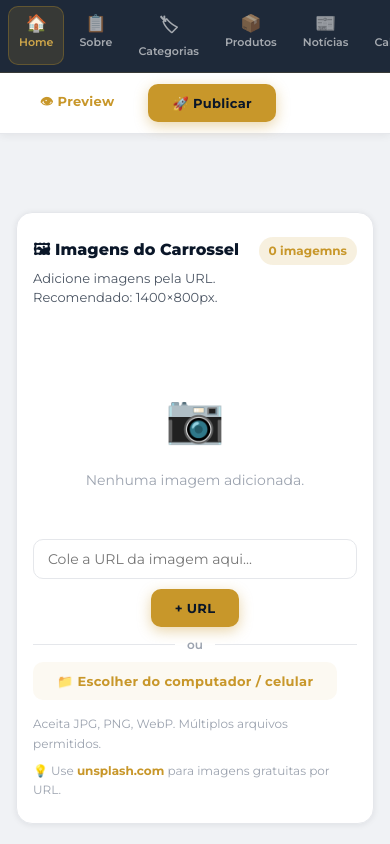
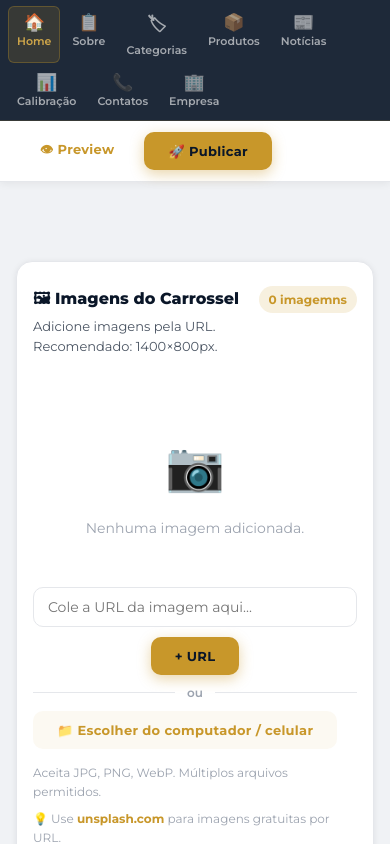
Before and after one commit to douglas9932/SiteStol, a React (Vite) app: page /admin in a window 390 px wide. Built offline with nearby package versions, Linux system fonts and the light colour scheme; no server answers; the database is empty; sample sign-in values are in the browser's storage.

Commit message:
Atualização banner

```diff
--- a/src/components/ApresentacaoBanner.js
+++ b/src/components/ApresentacaoBanner.js
@@ -27,6 +27,7 @@ export default function ApresentacaoBanner() {
         if (!dragging)
             return;
         const move = (e) => {
+            e.preventDefault(); // impede scroll ao arrastar no mobile
             const { clientX, clientY } = 'touches' in e ? e.touches[0] : e;
             const el = ref.current;
             const w = el?.offsetWidth ?? 340;
@@ -39,7 +40,7 @@ export default function ApresentacaoBanner() {
         const up = () => setDragging(false);
         window.addEventListener('mousemove', move);
         window.addEventListener('mouseup', up);
-        window.addEventListener('touchmove', move, { passive: true });
+        window.addEventListener('touchmove', move, { passive: false });
         window.addEventListener('touchend', up);
         return () => {
             window.removeEventListener('mousemove', move);
@@ -50,6 +51,6 @@ export default function ApresentacaoBanner() {
     }, [dragging]);
     if (!IS_APR)
         return null;
-    return (_jsxs("div", { ref: ref, className: `apr-window ${dragging ? 'apr-window--drag' : ''}`, style: { left: pos.x, top: pos.y, visibility: ready ? 'visible' : 'hidden' }, children: [_jsxs("div", { className: "apr-window__titlebar", onMouseDown: e => startDrag(e.clientX, e.clientY), onTouchStart: e => startDrag(e.touches[0].clientX, e.touches[0].clientY), children: [_jsxs("div", { className: "apr-window__dots", children: [_jsx("span", { className: "apr-window__dot apr-window__dot--red" }), _jsx("span", { className: "apr-window__dot apr-window__dot--yellow" }), _jsx("span", { className: "apr-window__dot apr-window__dot--green" })] }), _jsx("span", { className: "apr-window__titlebar-label", children: "demo.apresentacao" }), _jsx("div", { style: { width: 48 } })] }), _jsxs("div", { className: "apr-window__body", children: [_jsx("div", { className: "apr-window__icon", children: "\uD83D\uDC41" }), _jsxs("div", { className: "apr-window__text", children: [_jsx("p", { className: "apr-window__title", children: "Vers\u00E3o de Apresenta\u00E7\u00E3o" }), _jsx("p", { className: "apr-window__sub", children: "Ambiente de demonstra\u00E7\u00E3o \u2014 visualiza\u00E7\u00E3o exclusiva para o cliente" })] })] })] }));
+    return (_jsxs("div", { ref: ref, className: `apr-window ${dragging ? 'apr-window--drag' : ''}`, style: { left: pos.x, top: pos.y, visibility: ready ? 'visible' : 'hidden' }, children: [_jsxs("div", { className: "apr-window__titlebar", onMouseDown: e => startDrag(e.clientX, e.clientY), onTouchStart: e => { e.preventDefault(); startDrag(e.touches[0].clientX, e.touches[0].clientY); }, children: [_jsxs("div", { className: "apr-window__dots", children: [_jsx("span", { className: "apr-window__dot apr-window__dot--red" }), _jsx("span", { className: "apr-window__dot apr-window__dot--yellow" }), _jsx("span", { className: "apr-window__dot apr-window__dot--green" })] }), _jsx("span", { className: "apr-window__titlebar-label", children: "demo.apresentacao" }), _jsx("div", { style: { width: 48 } })] }), _jsxs("div", { className: "apr-window__body", children: [_jsx("div", { className: "apr-window__icon", children: "\uD83D\uDC41" }), _jsxs("div", { className: "apr-window__text", children: [_jsx("p", { className: "apr-window__title", children: "Vers\u00E3o de Apresenta\u00E7\u00E3o" }), _jsx("p", { className: "apr-window__sub", children: "Ambiente de demonstra\u00E7\u00E3o \u2014 visualiza\u00E7\u00E3o exclusiva para o cliente" })] })] })] }));
 }
 export { IS_APR };
--- a/src/components/ApresentacaoBanner.tsx
+++ b/src/components/ApresentacaoBanner.tsx
@@ -29,6 +29,7 @@ export default function ApresentacaoBanner() {
   useEffect(() => {
     if (!dragging) return;
     const move = (e: MouseEvent | TouchEvent) => {
+      e.preventDefault(); // impede scroll ao arrastar no mobile
       const { clientX, clientY } = 'touches' in e ? e.touches[0] : e;
       const el  = ref.current;
       const w   = el?.offsetWidth  ?? 340;
@@ -41,7 +42,7 @@ export default function ApresentacaoBanner() {
     const up = () => setDragging(false);
     window.addEventListener('mousemove', move);
     window.addEventListener('mouseup',   up);
-    window.addEventListener('touchmove', move, { passive: true });
+    window.addEventListener('touchmove', move, { passive: false });
     window.addEventListener('touchend',  up);
     return () => {
       window.removeEventListener('mousemove', move);
@@ -63,7 +64,7 @@ export default function ApresentacaoBanner() {
       <div
         className="apr-window__titlebar"
         onMouseDown={e => startDrag(e.clientX, e.clientY)}
-        onTouchStart={e => startDrag(e.touches[0].clientX, e.touches[0].clientY)}
+        onTouchStart={e => { e.preventDefault(); startDrag(e.touches[0].clientX, e.touches[0].clientY); }}
       >
         <div className="apr-window__dots">
           <span className="apr-window__dot apr-window__dot--red"   />
--- a/src/pages/admin/AdminHome.css
+++ b/src/pages/admin/AdminHome.css
@@ -1510,3 +1510,89 @@
   overflow: hidden;
   border: 1px solid var(--border-gray);
 }
+
+/* ── Admin Sidebar — Mobile ── */
+@media (max-width: 768px) {
+  .admin__layout {
+    flex-direction: column;
+    height: auto;
+    overflow: visible;
+  }
+
+  .admin__sidebar {
+    width: 100%;
+    height: auto;
+    flex-direction: column;
+    overflow-y: visible;
+    border-right: none;
+    border-bottom: 1px solid rgba(200,151,42,0.15);
+  }
+
+  .admin__sidebar-brand {
+    padding: 12px 16px;
+  }
+
+  .admin__sidebar-nav {
+    flex-direction: row;
+    flex-wrap: wrap;
+    gap: 4px;
+    padding: 8px 12px;
+    overflow-x: auto;
+    -webkit-overflow-scrolling: touch;
+  }
+
+  .admin__sidebar-section-label {
+    display: none;
+  }
+
+  .admin__sidebar-item {
+    flex-shrink: 0;
+    padding: 6px 10px;
+    border-radius: var(--radius-sm);
+    font-size: 11px;
+  }
+
+  .admin__sidebar-item-label {
+    display: inline;
+    font-size: 11px;
+  }
+
+  .admin__sidebar-footer {
+    padding: 8px 12px;
+    flex-direction: row;
+    flex-wrap: wrap;
+    gap: 8px;
+    border-top: 1px solid rgba(200,151,42,0.1);
+  }
+
+  .admin__sidebar-acesso-btn {
+    flex: 1;
+    min-width: 140px;
+  }
+
+  .admin__sidebar-site-link {
+    white-space: nowrap;
+  }
+
+  .admin__body {
+    height: auto;
+    overflow: visible;
+  }
+
+  .admin__actionbar {
+    flex-wrap: wrap;
+    gap: 6px;
+  }
+}
+
+@media (max-width: 480px) {
+  .admin__sidebar-nav {
+    gap: 3px;
+    padding: 6px 8px;
+  }
+
+  .admin__sidebar-item {
+    padding: 5px 8px;
+    font-size: 10px;
+  }
+}
```
Also changed, not shown: 4 other files (tests, documents, lock files or other folders).
